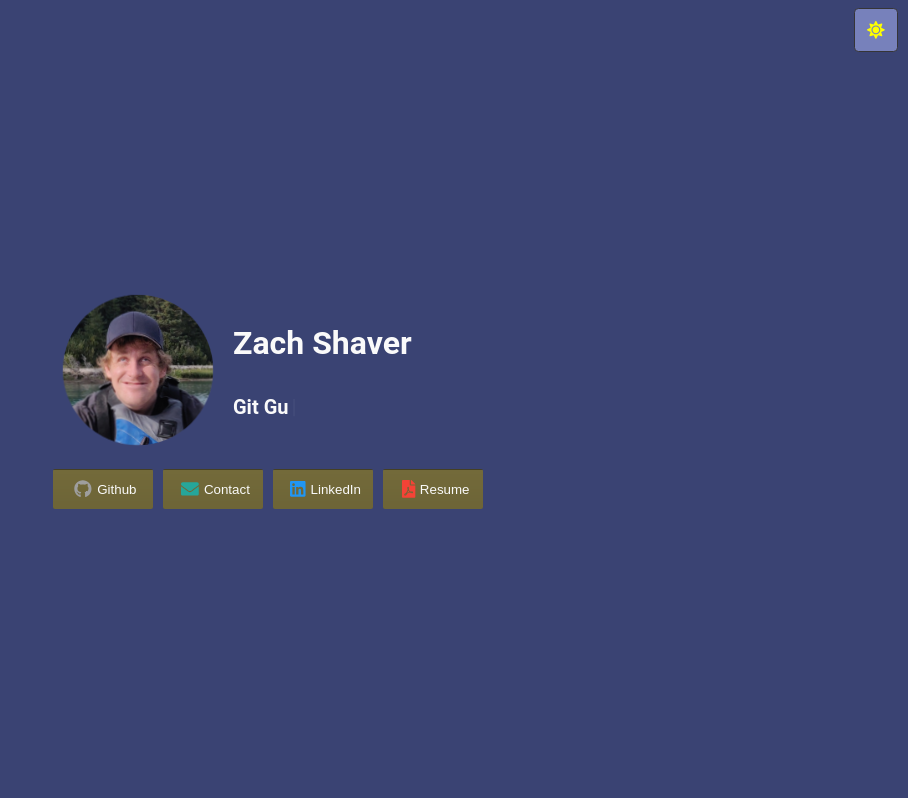
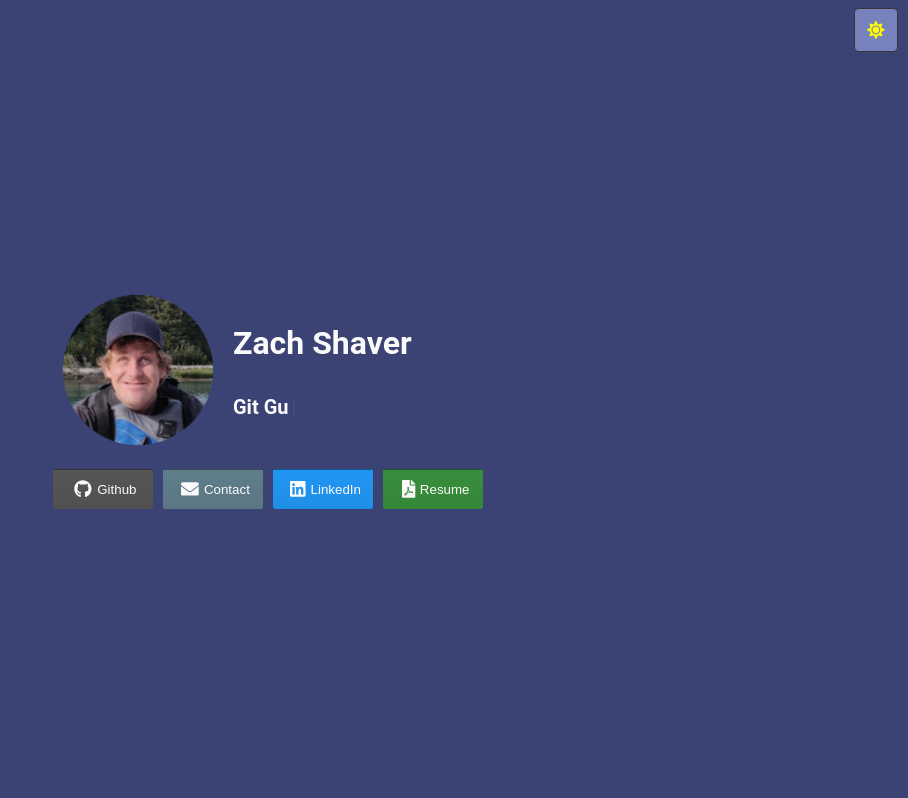
Before and after one commit to ShavaShav/web, a React (Create React App) app: page / in a window 1280 px wide. Shown: the top 798 px of the page, without its empty margins (372-1280 px from the left). Built offline with nearby package versions, Linux system fonts and the light colour scheme.

Commit message:
Revert profile btn colors and add resume

```diff
--- a/src/components/Button.tsx
+++ b/src/components/Button.tsx
@@ -34,7 +34,7 @@ const StyledIcon = styled(FontAwesomeIcon)`
 
 const StyledButton = styled.button<ButtonProps>`
   background-color: ${({color}) => color};
-  /* color: ${({tintColor}) => tintColor}; */
+  color: ${({tintColor}) => tintColor};
   cursor: pointer;
   align-content: center;
 `
--- a/src/components/Profile.tsx
+++ b/src/components/Profile.tsx
@@ -167,12 +167,12 @@ const Profile = (props: ProfileProps) => {
           </ProfileSection>
           <ButtonGroup>
             <Row>
-              <LinkButton icon={faGithub} tintColor={'#9E9E9E'} url='https://www.github.com/ShavaShav' title="Github"/>
-              <LinkButton icon={faEnvelope} tintColor={'#26A69A'} url='https://ca.linkedin.com/in/zach-shaver' title="Contact"/>
+              <LinkButton icon={faGithub} color={'#555'} url='https://www.github.com/ShavaShav' title="Github"/>
+              <LinkButton icon={faEnvelope} color={'#607D8B'} url='mailto:zachshaver@gmail.com' title="Contact"/>
             </Row>
             <Row>
-              <LinkButton icon={faLinkedin} tintColor={'#2196F3'} url='https://ca.linkedin.com/in/zach-shaver' title="LinkedIn"/>
-              <LinkButton icon={faFilePdf} tintColor={'#F44336'} url='https://ca.linkedin.com/in/zach-shaver' title="Resume"/>
+              <LinkButton icon={faLinkedin} color={'#2196F3'} url='https://ca.linkedin.com/in/zach-shaver' title="LinkedIn"/>
+              <LinkButton icon={faFilePdf} color={'#388E3C'} url='docs/resume.pdf' title="Resume"/>
             </Row>
           </ButtonGroup>
         </ProfileWrapper>
```
Also changed, not shown: 1 other file (tests, documents, lock files or other folders).
